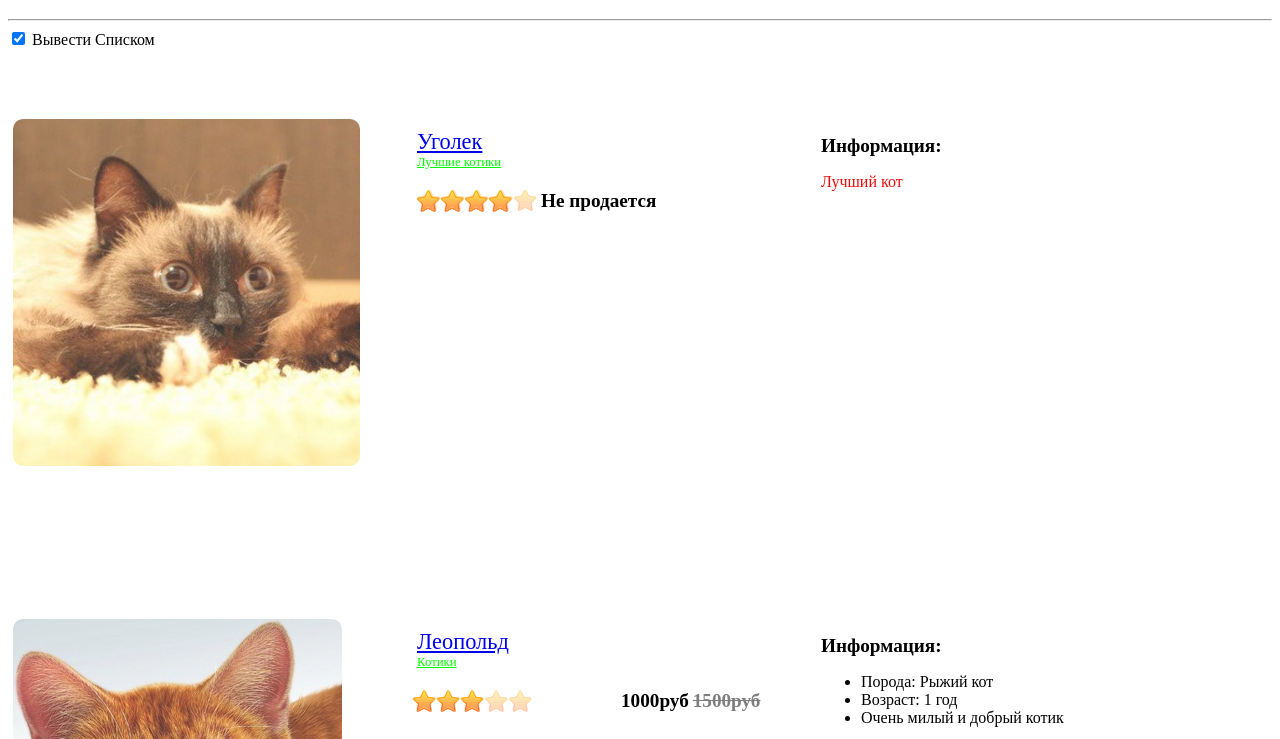
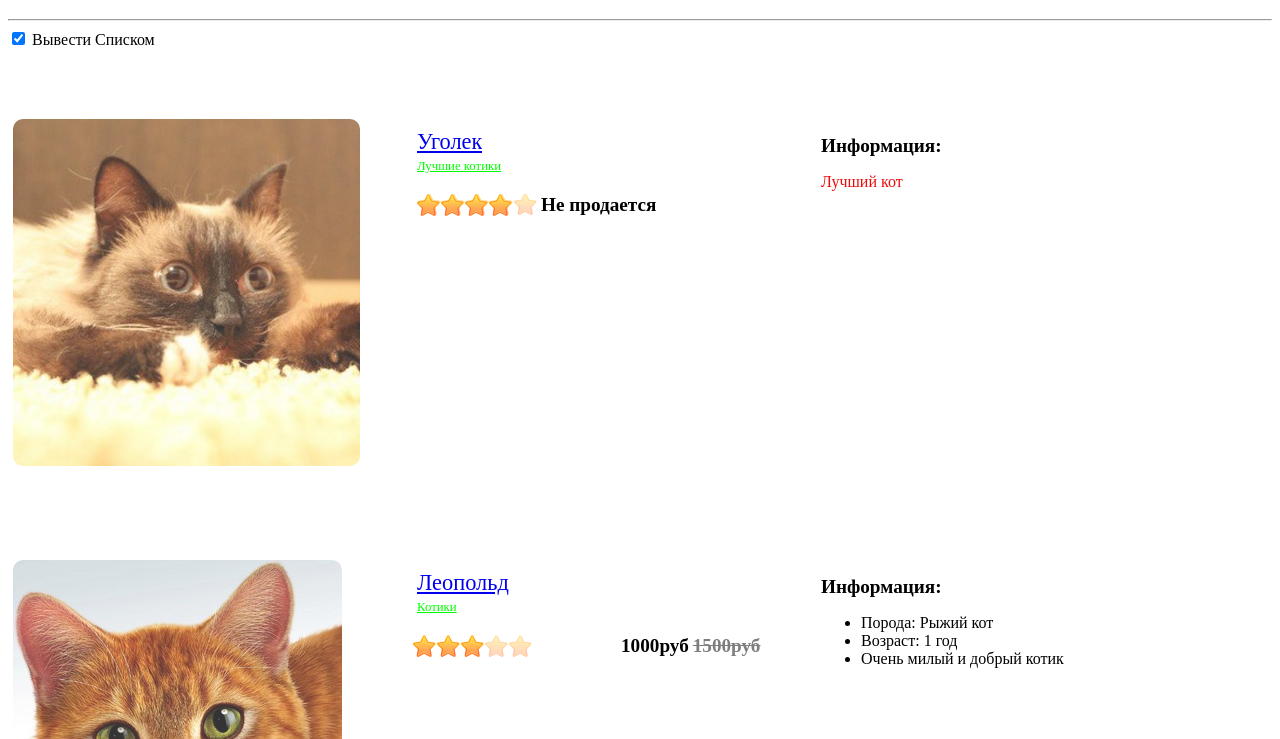
Before and after one commit to urfu-2016/markup-task-5, a plain HTML site: page index.html in a window 1280 px wide. Both pictures are taken after a click on the checkbox "Вывести Списком". Shown: the part 61-800 px from the top of the page. Drawn offline with Linux system fonts and the light colour scheme.

Commit message:
name и category не во всю ширину .cat + высота блока для картинки в режиме списком не фиксирована

```diff
--- a/index.css
+++ b/index.css
@@ -38,7 +38,8 @@ header h1::first-letter
 {
     margin-top: 10px;
     font-size: 1.4em;
-    display: block;
+    display: inline-block;
+    max-width: 100%;
     overflow: hidden;
     text-overflow: ellipsis;
 }
@@ -47,7 +48,7 @@ header h1::first-letter
 {
     font-size: .8em;
     color: #0f0;
-    display: block;
+    display: table-cell;
 }
 
 .cat .about .rating-and-price
@@ -140,14 +141,20 @@ header h1::first-letter
 {
     display: block;
     width: auto;
+    padding-bottom: 20px;
+    padding-top: 20px;
 }
 
 .list-mode:checked ~ section .cat > div
 {
     width: 400px;
-    margin-top: 20px;
     vertical-align: top;
     display: inline-block;
+}
+
+.list-mode:checked ~ section .cat .cat-photo
+{
+   height: auto;
 }
 
 .list-mode:checked ~ section .cat .cat-photo .photo-wrapper
```
